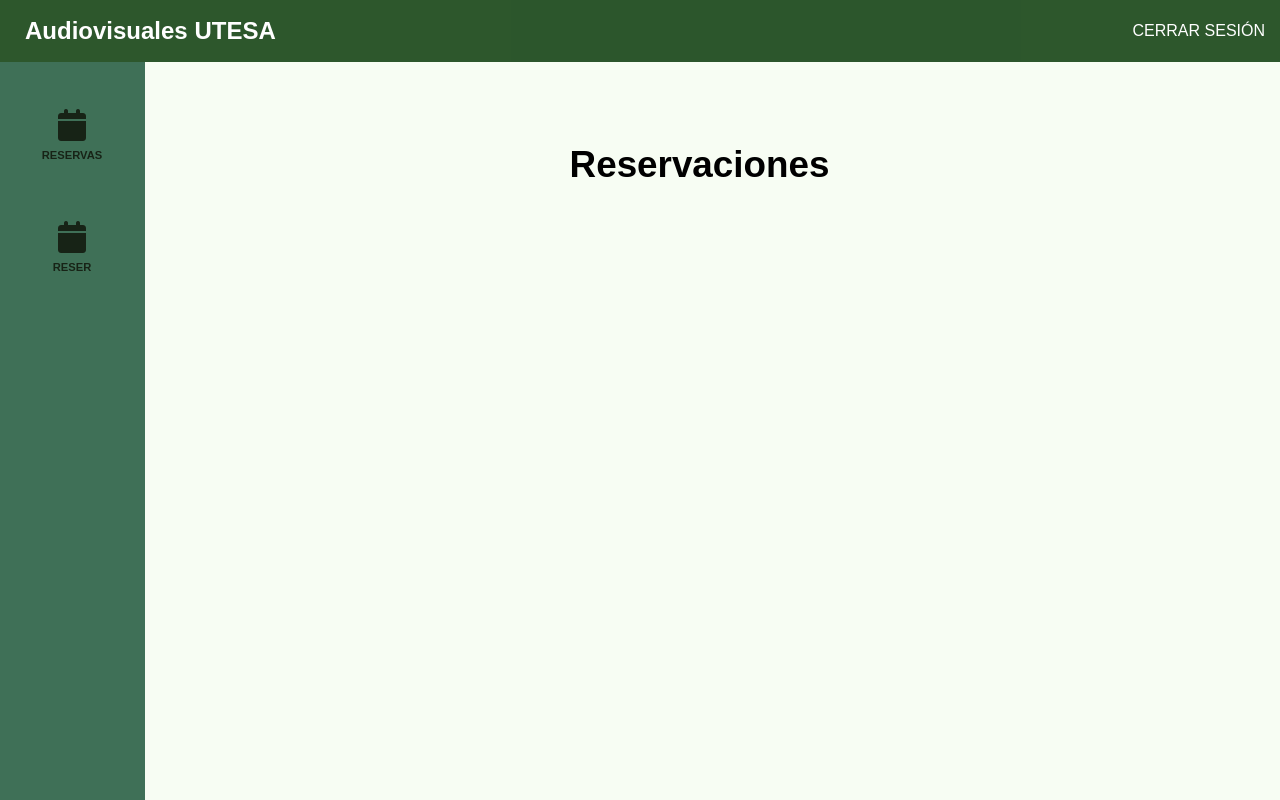
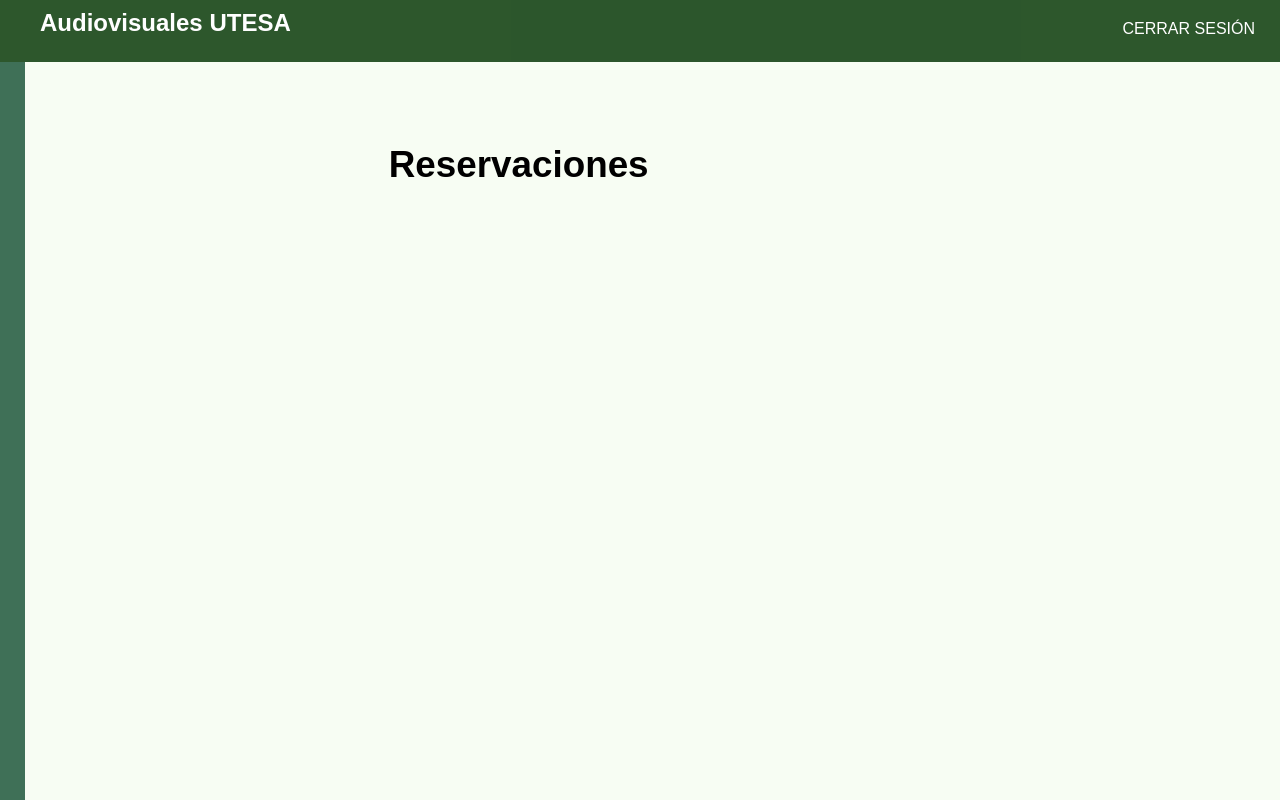
Before and after one commit to LiannyFer2/Audiovisuales---UTESA, a website built with Vite: page Principal.html in a window 1280 px wide. Built offline with nearby package versions, Linux system fonts and the light colour scheme.

```diff
--- a/principal_style.css
+++ b/principal_style.css
@@ -19,6 +19,11 @@
     background: rgba(0, 51, 0, 0.818);;
 }
 
+.sesion h2 {
+    margin-top: 9px;
+    margin-left: 40px;
+}
+
 .container {
     margin-top: 62px;
     width: 100%;
@@ -26,6 +31,7 @@
 
 .menu {
     height: 100%;
+    margin-left: -120px;
     width: 145px;
     float: left;
     position: fixed;
@@ -44,7 +50,7 @@
 
 h2 {
     color: #fff;
-    margin-top: 17px;
+    margin-top: 27px;
     margin-left: 25px;
     float: left;
 }
@@ -53,9 +59,9 @@
     color: #fff;
     float: right;
     display: flex;
-    margin-top: 22px;
+    margin-top: 20px;
     text-decoration: none;
-    margin-right: 15px;
+    margin-right: 25px;
     text-transform: uppercase;
 }
 
@@ -93,8 +99,8 @@
     height: 100%;
     float: left;
     position: fixed;
-    margin-left: 145px;
-    width: 100%;
+    margin-left: 25px;
+    width: 90.5%;
     padding: 2rem 2rem 4rem 1rem;
 
 }
```
